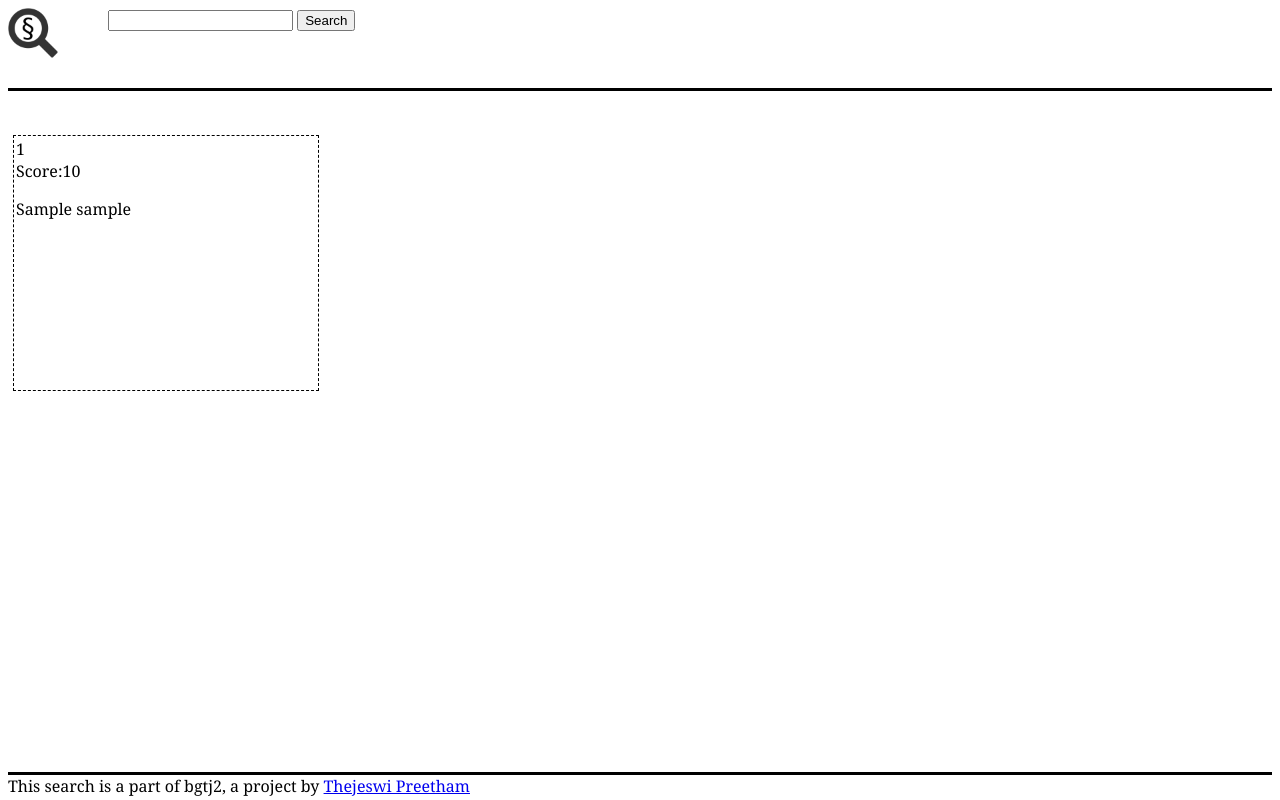
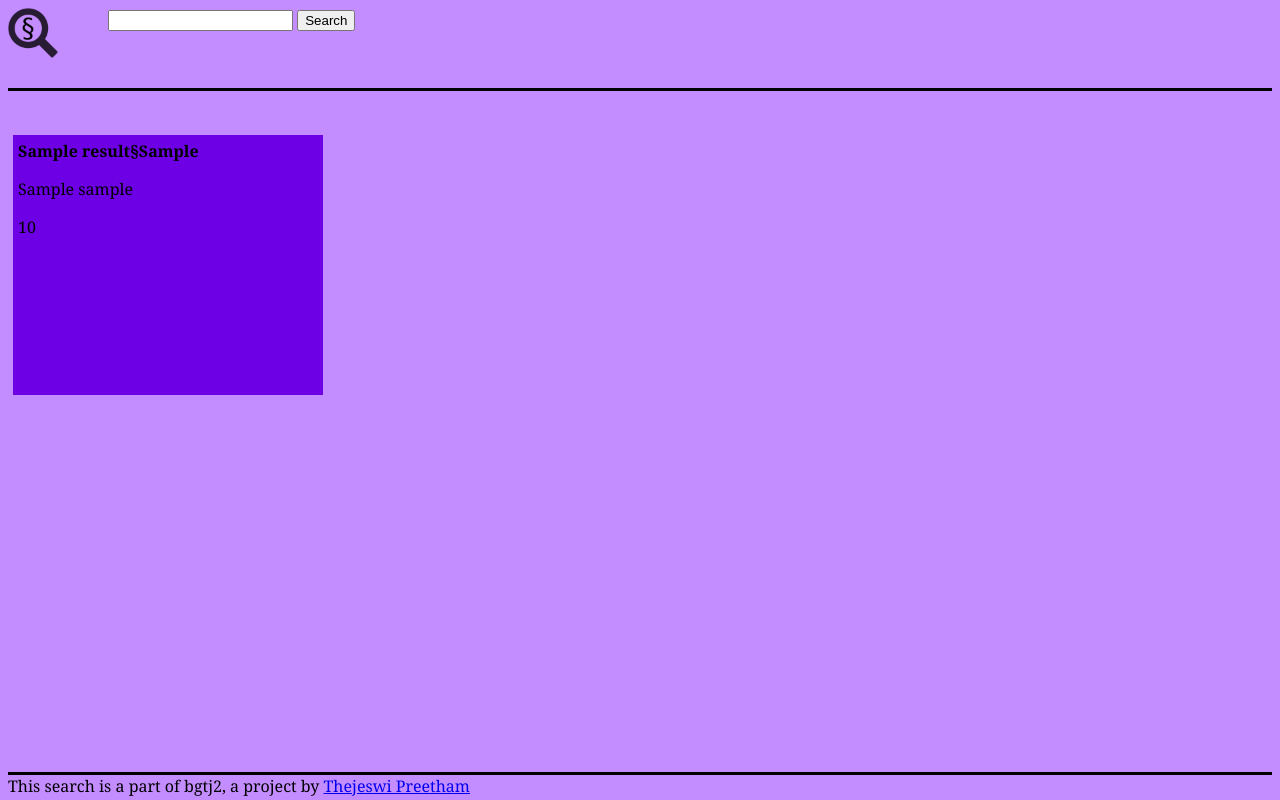
Before and after one commit to thejeswi/gesetze-search, a Flask app: template templates/search.html in a window 1280 px wide. Run offline with Flask 2, Linux system fonts and the light colour scheme; the template is opened without the code that fills it: most values are stand-ins (such as "Sample title", 1, 10 or a date in 2020).

Commit message:
Updated look

```diff
--- a/search.py
+++ b/search.py
@@ -32,9 +32,8 @@ def search(query_input):
                 content, law_title, para_n = r.values()
                 if para_n == "":
                     para_n = None
-                url = (law_title, para_n)
                 score = "{0:.2f}".format(r.score)
-                results_list.append((content, url, score))
+                results_list.append([content, law_title, para_n, score])
         response['results'] = results_list
     return response
 if __name__ == '__main__':
--- a/static/style.css
+++ b/static/style.css
@@ -9,6 +9,7 @@ body {
  grid-template-rows: 80px 1fr 20px;
  grid-template-columns: 100px 1fr;
  font-family:'Georgia', serif;
+    background-color: #C48DFF;
 }
 
 #header img{
@@ -57,6 +58,7 @@ nav ul li{
     height: 250px;
     overflow: hidden;
     float: left;
-    border:dashed 1px;
-    padding: 2px;
+    /*! border:dashed 1px; */
+    padding: 5px;
+    background-color: #6D00E5;
 }
--- a/templates/index.html
+++ b/templates/index.html
@@ -16,8 +16,6 @@
             <li>
                 Full <b>logic operation</b> support (e.g. "stock NOT market", etc).
             </li>
-            <li>
-            </li>
         </ul>
 </div>
 {% endblock %}
--- a/templates/search.html
+++ b/templates/search.html
@@ -2,11 +2,11 @@
 {% block body %}
 {% if  response['results']  %}
 <h3>{{ response['query'] }}</h3>
-{% for sample, url, score  in response['results'] %}
+{% for sample, law_title, para_n, score  in response['results'] %}
 <div class="result-box">
-            {{ url[0] }} {% if url[1] %}§{{ url[1] }}{% endif %} <br>
-            Score:{{ score }} <br>
+            <b>{{ law_title }}{% if para_n %}§{{ para_n }}{% endif %}</b>
             <p>{{ sample }}</p>
+            {{ score }}
         </li>
         </ul>
 </div>
```
